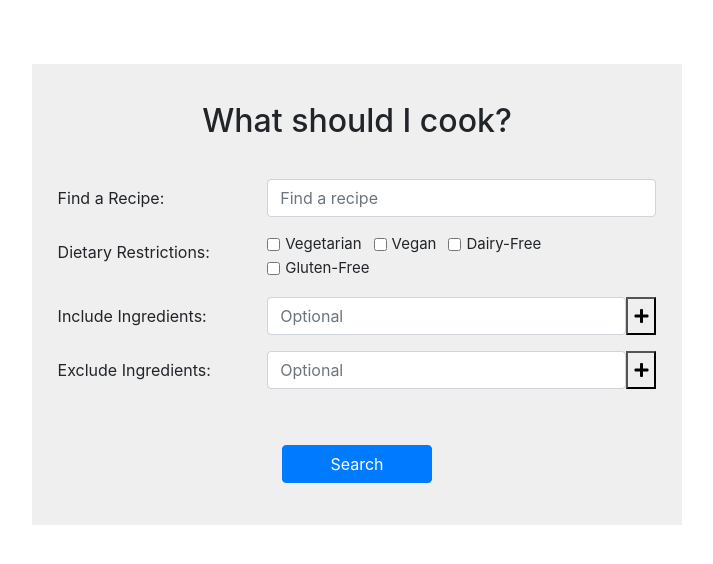
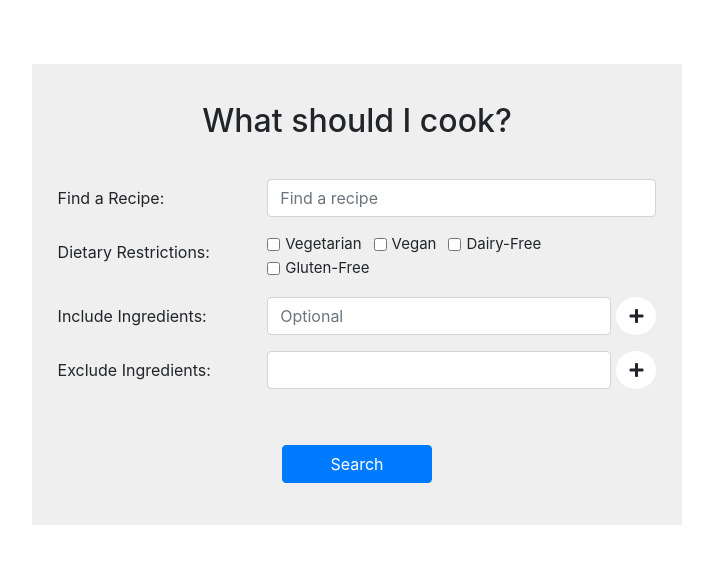
Before and after one commit to akiimai/recipe, a React (Create React App) app: page / in a window 1280 px wide. Shown: the top 564 px of the page, without its empty margins (283-996 px from the left). Built offline with nearby package versions, Linux system fonts and the light colour scheme.

Commit message:
form update

```diff
--- a/src/Main.css
+++ b/src/Main.css
@@ -14,3 +14,16 @@
 .recipeImg {
     height: 250px
 }
+
+.delete-btn {
+    position: absolute;
+    margin: 10px;
+    right: 15px;
+    color: #BABABA
+}
+
+.form-btn {
+    border-radius: 50%;
+    background-color: #FFF;
+    margin-left: 5px;
+}
--- a/src/Main.js
+++ b/src/Main.js
@@ -11,19 +11,35 @@ class Main extends Component {
         this.state = {
             title: '',
             data: [],
-            dietRestrictions: dietRestrictions
+            dietRestrictions: dietRestrictions,
+            inputField: []
         }
     }
 
-    onChange = evt => {
+    constonChange = evt => {
         this.setState({
             title: evt.target.value
         })
     }
 
-    addInput = () => {
-        let include = document.getElementsByClassName('includeIngredient');
+    addField = evt => {
+        evt.preventDefault();
+        let inputField = this.state.inputField.concat([''])
+        this.setState({
+            inputField
+        })
+    };
 
+    deleteField = (evt, index) => {
+        console.log(index)
+        evt.preventDefault();
+        let inputField = [
+            ...this.state.inputField.slice(0, index),
+            ...this.state.inputField.slice(index + 1)
+        ]
+        this.setState({
+            inputField
+        })
     }
 
     onSubmit = evt => {
@@ -50,10 +66,22 @@ class Main extends Component {
     }
 
     render() {
+        let addField = this.state.inputField.map((item, index) => {
+            return (
+                <div className="form-group row" key={index}>
+                    <div className="col-sm-4"></div>
+                    <div className="col-sm-8" style={{ display: "flex" }}>
+                        <input type="text" className="form-control" placeholder={item} />
+                        <span onClick={e => this.deleteField(e, index)}><i className="fas fa-times delete-btn"></i></span>
+                    </div>
+                </div>
+            )
+        });
+
         let dietRestrictions = this.state.dietRestrictions.map(item => {
             return (
                 <div className="form-check form-check-inline" key={item.value}>
-                    <input type="checkbox" class="form-check-input" id={item.value} />
+                    <input type="checkbox" className="form-check-input" id={item.value} />
                     <label className="form-check-label" htmlFor={item.name}>{item.name}</label>
                 </div>
             )
@@ -64,7 +92,7 @@ class Main extends Component {
                 return (
                     <div className="row recipeItem" key={item.id}>
                         <div>
-                            <img class="recipeImg" src={"http://webknox.com/recipeImages/" + item.image} alt={item.title} />
+                            <img className="recipeImg" src={"http://webknox.com/recipeImages/" + item.image} alt={item.title} />
                         </div>
                         <div>
                             <h2>{item.title}</h2>
@@ -77,37 +105,43 @@ class Main extends Component {
         return (
             <React.Fragment>
                 <div className="container form-container">
-                    <h2 style={{textAlign: "center", paddingBottom: "30px"}}>What should I cook?</h2>
+                    <h2 style={{ textAlign: "center", paddingBottom: "30px" }}>What should I cook?</h2>
                     <form>
                         <div className="form-group row">
                             <label htmlFor="title" className="col-sm-4 col-form-label">Find a Recipe:</label>
                             <div className="col-sm-8">
-                                <input type="text" className="form-control" id="title" placeholder="Find a recipe" value={this.state.title} onChange={this.onChange} />
+                                <input type="text" className="form-control" id="title" placeholder="Find a recipe" defaultValue={this.state.title} onChange={this.onChange} />
                             </div>
                         </div>
                         <div className="form-group row">
                             <label htmlFor="restrictions" className="col-sm-4 col-form-label">Dietary Restrictions:</label>
-                            <div className="col-sm-8" style={{fontSize: "15px"}}>
+                            <div className="col-sm-8" style={{ fontSize: "15px" }}>
                                 {dietRestrictions}
                             </div>
                         </div>
+                        {/* Include Block */}
                         <div className="form-group row">
-                            <label htmlFor="ingr-include" className="col-sm-4 col-form-label">Include Ingredients:</label>
-                            <div className="col-sm-8 includeIngrdient" style={{display: "flex"}}>
-                                <input type="text" className="form-control" id="ingr-include" placeholder="Optional" />
-                                <button onClick={this.addInput}><i class='fas fa-plus'></i></button>
+                            <label htmlFor="ingredient-include" className="col-sm-4 col-form-label">Include Ingredients:</label>
+                            <div className="col-sm-8 includeIngredient" style={{ display: "flex" }}>
+                                <input type="text" className="form-control" id="ingredient-include" placeholder="Optional" />
+                                <button type="button" className="btn form-btn" onClick={this.addField}><i className='fas fa-plus'></i></button>
                             </div>
                         </div>
+
+                        {addField}
+
+                        {/* Include Block End */}
+
                         <div className="form-group row">
-                            <label htmlFor="ingr-exclude" className="col-sm-4 col-form-label">Exclude Ingredients:</label>
-                            <div className="col-sm-8" style={{display: "flex"}}>
-                                <input type="text" className="form-control" id="ingr-include" placeholder="Optional" />
-                                <button><i class='fas fa-plus'></i></button>
+                            <label htmlFor="ingredient-exclude" className="col-sm-4 col-form-label">Exclude Ingredients:</label>
+                            <div className="col-sm-8" style={{ display: "flex" }}>
+                                <input type="text" className="form-control" id="ingredient-exclude" />
+                                <button type="button" className="btn form-btn"><i className='fas fa-plus'></i></button>
                             </div>
                         </div>
-                        <div className="form-group row" style={{display: "flex", justifyContent: "center"}}>
+                        <div className="form-group row" style={{ display: "flex", justifyContent: "center" }}>
                             <div>
-                                <button type="submit" className="btn btn-primary" onClick={this.onSubmit} style={{width: "150px", marginTop: "40px"}}>Search</button>
+                                <button type="submit" className="btn btn-primary" onClick={this.onSubmit} style={{ width: "150px", marginTop: "40px" }}>Search</button>
                             </div>
                         </div>
                     </form>
```
